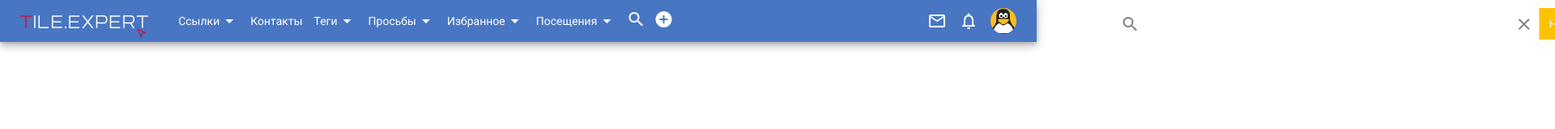
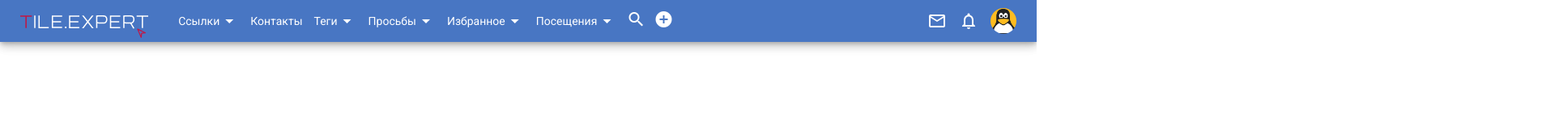
Before and after one commit to dovudsho/tile-expert-navbar, an Angular app: page / in a window 1280 px wide. Shown: the top 160 px of the page at 81% size, 1920 px wide, since content can reach past the window. Built offline with nearby package versions, Linux system fonts and the light colour scheme.

Commit message:
finished work with animation

```diff
--- a/src/app/navbar/components/navbar-search/navbar-search.component.ts
+++ b/src/app/navbar/components/navbar-search/navbar-search.component.ts
@@ -28,9 +28,15 @@ export class NavbarSearchComponent {
   @Output() clickedSearch = new EventEmitter();
 
   showFilterState = false;
+  navbarContainer!: Element;
 
   show() {
+    this.navbarContainer.classList.remove("ox-hidden");
     this.showFilterState = true;
+  }
+
+  constructor() {
+    this.navbarContainer = document.querySelector(".navbar");
   }
 
   @HostListener("document:click", ["$event"])
@@ -40,12 +46,14 @@ export class NavbarSearchComponent {
       !this.filterFormContainerRef?.nativeElement.contains(event.target)
     ) {
       this.showFilterState = false;
+      this.navbarContainer.classList.add("ox-hidden");
       this.clickedOutside.emit(true);
     }
   }
 
   handleClickedSearch() {
     this.showFilterState = false;
+    this.navbarContainer.classList.add("ox-hidden");
     this.clickedSearch.emit(true);
   }
 
--- a/src/app/navbar/navbar.component.html
+++ b/src/app/navbar/navbar.component.html
@@ -1,4 +1,4 @@
-<div class="navbar">
+<div class="navbar ox-hidden">
   <div class="navbar-logo__container">
     <span class="material-icons icon-menu">
       menu
--- a/src/app/navbar/navbar.component.scss
+++ b/src/app/navbar/navbar.component.scss
@@ -81,6 +81,10 @@
   border-radius: 50%;
 }
 
+.ox-hidden {
+  overflow: hidden;
+}
+
 .icons {
   margin-left: 5px;
 }
--- a/src/app/navbar/navbar.component.ts
+++ b/src/app/navbar/navbar.component.ts
@@ -25,8 +25,8 @@ import { Component } from "@angular/core";
           transform: "translate3d(200%, 0, 0)",
         })
       ),
-      transition("in => out", animate("150ms ease-in-out")),
-      transition("out => in", animate("100ms ease-in-out")),
+      transition("in => out", animate("200ms ease-in-out")),
+      transition("out => in", animate("200ms ease-in-out")),
     ]),
   ],
 })
--- a/src/styles.scss
+++ b/src/styles.scss
@@ -1,11 +1,18 @@
 /* You can add global styles to this file, and also import other style files */
 html {
   width: 100%;
-  overflow: hidden;
 }
 
 body {
+  overflow: hidden;
   padding: 0;
   margin: 0;
   font-family: "Roboto", sans-serif;
 }
+
+html,
+body {
+  overflow: hidden;
+  position: relative;
+  height: 100%;
+}
```
